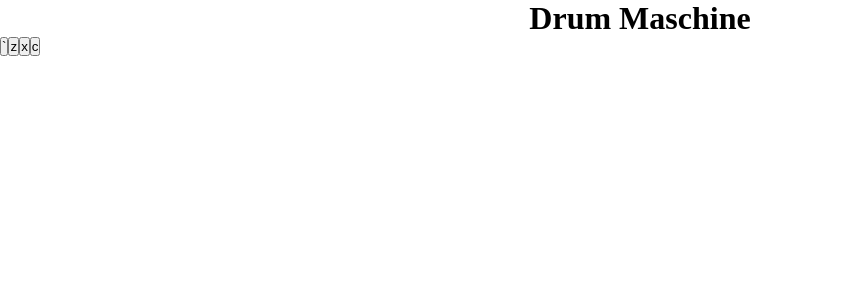
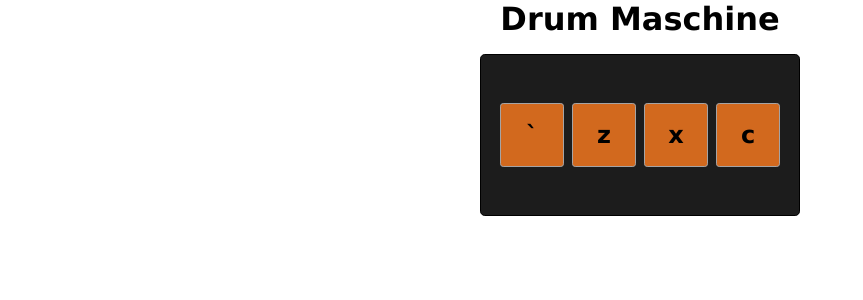
Before and after one commit to RadoslawZemlo/drum-machine, a React (Create React App) app: page / in a window 1280 px wide. Shown: the top 300 px of the page, without its empty margins (0-863 px from the left). Built offline with nearby package versions, Linux system fonts and the light colour scheme.

Commit message:
Add some basic styles

```diff
--- a/src/App.css
+++ b/src/App.css
@@ -1,5 +1,6 @@
 * {
   box-sizing: border-box;
+  font-family: Verdana, Geneva, Tahoma, sans-serif;
   margin: 0;
   padding: 0;
 }
@@ -7,3 +8,32 @@
 header h1 {
   text-align: center;
 }
+
+.drum-machine {
+  background-color: #1c1c1c;
+  border: 0.1rem solid #000;
+  border-radius: 0.3rem;
+  margin: 1rem auto;
+  width: 20rem;
+}
+
+.pads-container {
+  display: flex;
+  justify-content: center;
+  gap: 0.5rem;
+  margin: 3rem auto;
+}
+
+.pad {
+  background-color: #d2691e;
+  border: 0.1rem solid #a6a4a4;
+  border-radius: 0.2rem;
+  font-size: 1.5rem;
+  font-weight: bold;
+  display: flex;
+  align-items: center;
+  justify-content: center;
+  height: 4rem;
+  width: 4rem;
+  outline: none;
+}
```
